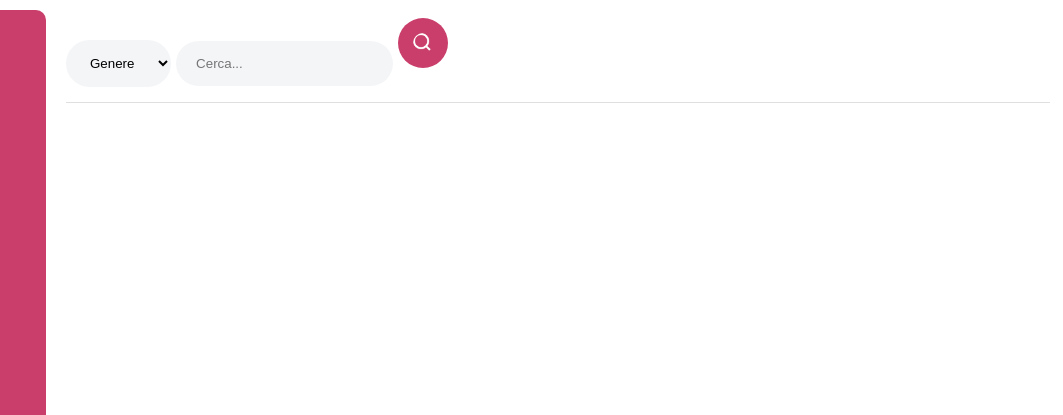
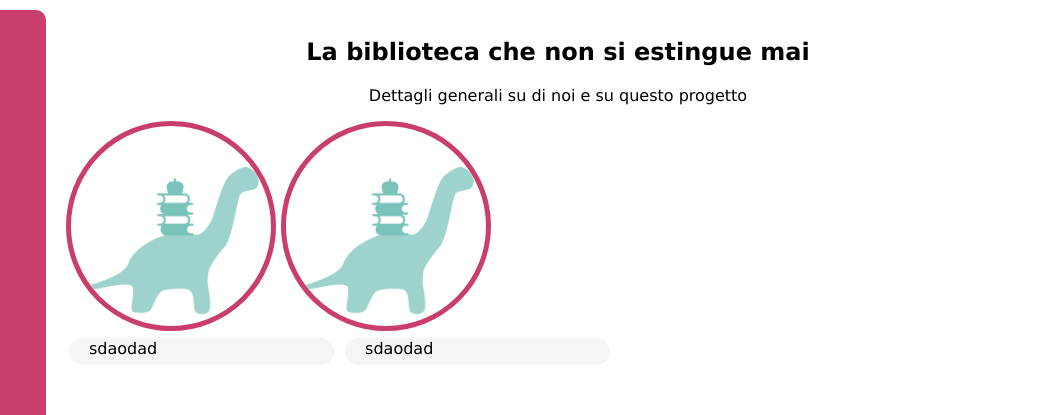
Before and after one commit to MarcelloCroci/Bibliosauro, a website: page public/html/index.html in a window 1280 px wide. Shown: the top 415 px of the page, 217-1280 px from the left. Drawn offline with nearby package versions, Linux system fonts and the light colour scheme; no server answers.

Commit message:
Cenni di about us

```diff
--- a/public/css/style.css
+++ b/public/css/style.css
@@ -129,3 +129,21 @@ form{
     text-decoration: none;
     cursor: pointer;
 }
+.testoAboutUs{
+    background-color: #f4f5f7;
+    border: none;
+    border-radius: 15px;
+    height: auto;
+    width: 225px;
+    padding: 1px 20px 7px 20px;
+    /* float:inline-start; */
+    display:inline-table;
+    margin: 3px;
+}
+.imgAboutUs{
+    /* position: absolute; */
+    border-radius: 200px;
+    width: 200px;
+    border:#ca3e6b solid 5px;
+
+}
--- a/public/html/index.html
+++ b/public/html/index.html
@@ -16,41 +16,17 @@
         <a href="about-us.html">About Us</a>
         <a href="#" class="logout">Login</a>
     </aside>
-    <header>
-
-    </header>
     <section>
-        <form>
-            <select id="generi" class="filter">
-                <option value="">Genere</option>
-                <!-- I generi verranno caricati dinamicamente -->
-            </select>
-            <input class="filter" type="text" id="cercaID" placeholder="Cerca...">
-            <input type="image" class="search" src="../file/search.png" alt="Cerca">
-        </form>
-        <div id="libri-table">
-
-        </div>
-        <!-- <div class="libro">
-            <h4>Titolo</h4>
-            <img src="" alt="Copertina">
-            <p>Dettagli</p>
-        </div> -->
+        <header style="text-align: center;">
+            <h1>La biblioteca che non si estingue mai</h1>
+            <p>Dettagli generali su di noi e su questo progetto</p>
+        </header>
+        <img class="imgAboutUs" src="../file/Bibliodino.png" alt="cane" >
+        <img class="imgAboutUs" src="../file/Bibliodino.png" alt="cane" >
+        <br>
+        <p class="testoAboutUs">sdaodad</p>
+        <p class="testoAboutUs">sdaodad</p>
     </section>
-
-    <!-- Modal -->
-    <div id="bookModal" class="modal">
-        <div class="modal-content">
-            <span class="close">&times;</span>
-            <h2 id="modalTitle"></h2>
-            <img id="modalImage" src="" alt="Copertina" />
-            <p id="modalDescription"></p>
-            <p><strong>ISBN:</strong> <span id="modalISBN"></span></p>
-            <p><strong>Genere:</strong> <span id="modalGenre"></span></p>
-            <p><strong>Quantità:</strong> <span id="modalQuantity"></span></p>
-            <p><strong>Popolarità:</strong> <span id="modalPopularity"></span></p>
-        </div>
-    </div>
 
 
     <script src="../js/home.js"></script>
```
Also changed, not shown: public/html/about-us.html (deleted, +0 -26 lines), public/html/biblioteca.html (added, +58 -0 lines).
